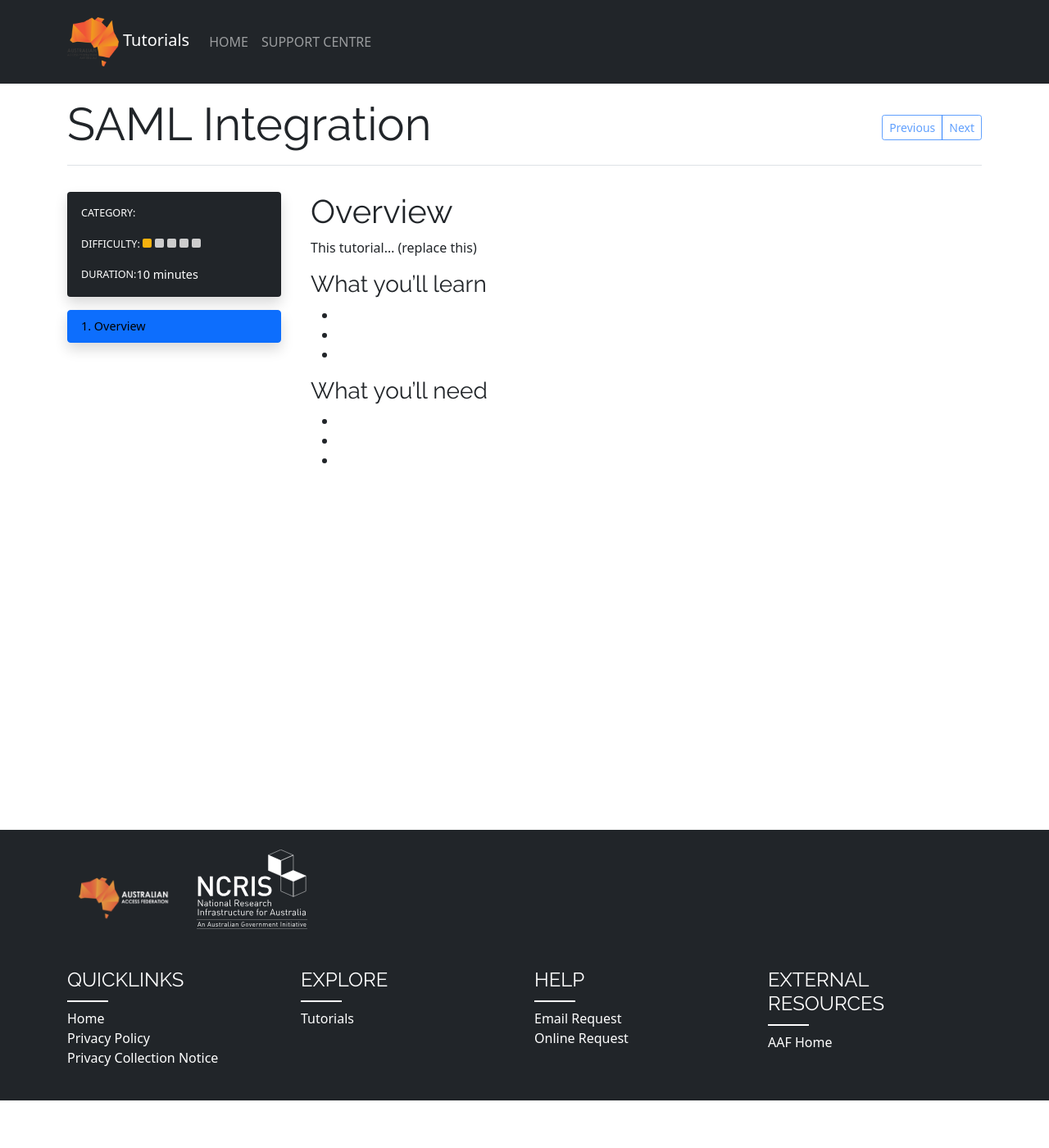
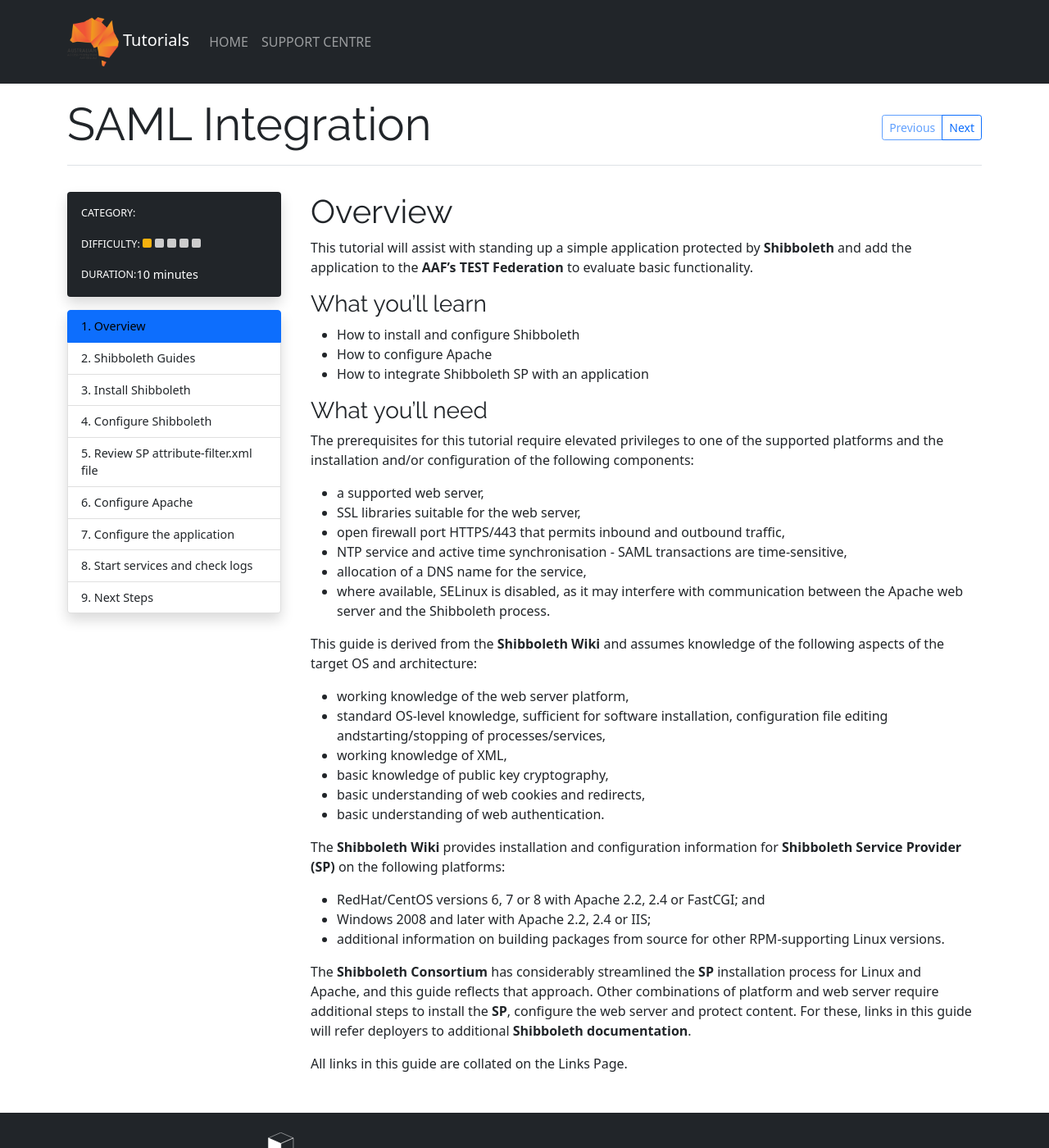
Before and after one commit to ausaccessfed/dev-portal, a Jekyll site: the page built from docs/_saml-integration/01-overview.md, in a window 1280 px wide and 1400 px high. Shown: the whole window at 82% size. Built offline with Jekyll 4.4.1, drawn with Linux system fonts in a browser that asks for light colours.

Commit message:
Add saml tutorial content sections

````diff
--- a/docs/_saml-integration/01-overview.md
+++ b/docs/_saml-integration/01-overview.md
@@ -4,16 +4,49 @@
 duration: 1
 ---
 
-This tutorial... (replace this)
+This tutorial will assist with standing up a simple application protected by **Shibboleth** and add the application
+to the **AAF’s TEST Federation** to evaluate basic functionality.
 
 ### What you'll learn
-
--
--
--
+- How to install and configure Shibboleth
+- How to configure Apache
+- How to integrate Shibboleth SP with an application
 
 ### What you'll need
 
--
--
--
+The prerequisites for this tutorial require elevated privileges to one of the supported platforms and the installation
+and/or configuration of the following components:
+
+- a supported web server,
+- SSL libraries suitable for the web server,
+- open firewall port HTTPS/443 that permits inbound and outbound traffic,
+- NTP service and active time synchronisation - SAML transactions are time-sensitive,
+- allocation of a DNS name for the service,
+- where available, SELinux is disabled, as it may interfere with communication between the Apache web server and
+the Shibboleth process.
+
+This guide is derived from the **Shibboleth Wiki** and assumes knowledge of the following aspects of the target OS and
+architecture:
+
+- working knowledge of the web server platform,
+- standard OS-level knowledge, sufficient for software installation, configuration file editing andstarting/stopping of processes/services,
+- working knowledge of XML,
+- basic knowledge of public key cryptography,
+- basic understanding of web cookies and redirects,
+- basic understanding of web authentication.
+
+The **Shibboleth Wiki** provides installation and configuration information for **Shibboleth Service Provider (SP)** on
+the following platforms:
+
+- RedHat/CentOS versions 6, 7 or 8 with Apache 2.2, 2.4 or FastCGI; and
+- Windows 2008 and later with Apache 2.2, 2.4 or IIS;
+- additional information on building packages from source for other RPM-supporting Linux versions.
+
+
+The **Shibboleth Consortium** has considerably streamlined the **SP** installation process for Linux and Apache, and
+this guide reflects that approach. Other combinations of platform and web server require additional steps to install
+the **SP**, configure the web server and protect content. For these, links in this guide will refer deployers to
+additional **Shibboleth documentation**.
+
+All links in this guide are collated on the Links Page.
+{: .info}
--- /dev/null
+++ b/docs/_saml-integration/02-shibboleth-guides.md
@@ -0,0 +1,18 @@
+---
+title: Shibboleth Guides
+order: 2
+duration: 1
+---
+
+The key to deploying federated services is understanding **Shibboleth** and **SAML**, how the required components
+interact, and details on session cookies and the terminology in use. The following articles serve as an introduction to these topics:
+
+> - [Describes the interaction between **Identity Provider (IdP)** and **SP**](https://wiki.shibboleth.net/confluence/display/CONCEPT/FlowsAndConfig)
+> - [Describes the Application Model](https://wiki.shibboleth.net/confluence/display/SP3/ApplicationModel)
+> - [Describes Application Integration](https://wiki.shibboleth.net/confluence/display/SP3/ApplicationIntegration)
+
+> - Starting point for installation on Linux, Windows and Mac:
+    >     - [System Requirements](https://wiki.shibboleth.net/confluence/display/SP3/SystemRequirements)
+    >     - [Installation](https://wiki.shibboleth.net/confluence/display/SP3/Installation)
+
+> - [SP Configuration elements and components](https://wiki.shibboleth.net/confluence/display/SP3/SPConfig)
--- /dev/null
+++ b/docs/_saml-integration/03-install-shibboleth.md
@@ -0,0 +1,32 @@
+---
+title: Install Shibboleth
+order: 3
+duration: 1
+---
+
+<br>
+
+### Example: A Simple PHP Server installed on Linux
+
+The following is a sequence of steps to protect a service (in this instance, a simple PHP script) by deploying a
+**Shibboleth SP** with Apache running on Linux.
+{: .callout-info}
+
+For supported Linux distributions, the **Shibboleth Consortium** provides a web service which generates the
+appropriate package management configuration file. [Read about this service](https://shibboleth.net/downloads/service-provider/RPMS/).
+
+
+Copy the configuration into a file in the repository directory, on CentOS/RedHat for example, the file can be labelled `/etc/yum.repos.d/shibboleth.repo`
+
+### 1. Install Shibboleth
+
+Install **Shibboleth**, Apache and the SSL libraries for the architecture of the OS: x86_64 or i386, to ensure the installation of the appropriate versions of mod_shib.so and other pluggable modules. This demonstration will use Shibboleth SP 3.1.x, Apache 2.4 and the current SSL libraries, and PHP to demonstrate the protection of a simple application and passing user attributes to the application.
+
+`$> yum install httpd.x86_64 mod_ssl.x86_64 shibboleth.x86_64 PHP.x86_64 -y`
+
+An outline for installing the **Shibboleth SP** on other web platforms is available in the [**Shibboleth Wiki.**](https://wiki.shibboleth.net/confluence/display/SP3/GettingStarted https://wiki.shibboleth.net/confluence/display/SP3/WebServers)
+
+At this point in the deployment process, determine which federation the application will join: **TEST** or
+**PRODUCTION**. This choice influences which metadata distribution service to connect and which **Federation Manager
+(FM)** will process the **SP Registration**.
+{: .callout-info}
--- /dev/null
+++ b/docs/_saml-integration/04-configure-shibboleth.md
@@ -0,0 +1,159 @@
+---
+title: Configure Shibboleth
+order: 4
+duration: 1
+---
+
+For this demonstration, minor updates to the default installation are sufficient to demonstrate functionality.
+However, a deployer should thoroughly review the **Shibboleth SP** documentation and be sufficiently familiar with the
+configurable options and advanced functionality to ensure a secure deployment.
+<br>
+
+#### 1 `<ApplicationDefaults>` Element
+
+To be a **SAML entity**, an **SP** requires a globally unique **entityID**. This value permits **IdPs** to identify
+the **SP** and locate the **SP’s** service end-points in the Federation metadata. Likewise, the SP uses the **IdP’s
+entityID** value to identify and locate the IdP’s service end-points in the Federation metadata. Typically,
+including a service’s **hostname** in the **entityID** value ensures a globally unique value. **Shibboleth** is very
+configurable and can operate in a multi-domain environment. A web server may have several virtual hosts, and an application may span several physical hosts, all protected by one or more instances of Shibboleth.
+
+**Choose wisely!** Once registered and in-use, any change to an **entityID** value disrupts a web service’s
+availability and breaks the targeted/persistent ID generation, so any changes are discouraged.
+{: .info }
+
+For Linux, edit the configuration file **/etc/shibboleth/shibboleth2.xml**, and for Windows locate the shibboleth2.xml
+file within the installation directory. Locate the **ApplicationDefaults** element. Update the default value for
+**entityID**, updating the placeholder value **“https://sp.example.org/shibboleth”**.
+
+The **REMOTE_USER** setting is an environment variable which enables Shibboleth to pass the **“authenticated username”** to an application. The default values are sufficient for this demonstration, however deployers should
+only include those attributes which are the primary identifiers in the web application. **Shibboleth** is, to some
+extent, unique among SSO tools because it does not require that **REMOTE_USER** contains a value, even if a user has
+authenticated. Details on the configurable options within the **`<ApplicationDefaults>`** element are available here:
+
+> - [ApplicationDefaults](https://wiki.shibboleth.net/confluence/display/SP3/ApplicationDefaults)
+>
+> - [AttributeAccess](https://wiki.shibboleth.net/confluence/display/SP3/AttributeAccess)
+
+#### 2 `<Sessions>` Element
+
+The **`<Sessions>`** and its child **`<Handler>`** elements control SSO and provide core SAML functionality. Update the
+**`<Sessions>`** element settings with the following values.
+
+```xml
+<Sessions lifetime="28800" timeout="3600" relayState="cookie"
+     checkAddress="true" handlerSSL="true" cookieProps="https"
+     redirectLimit="none">
+```
+
+Enabling these items contributes to the overall security of the web application, though the **checkAddress** setting
+will be a source of errors in a NAT or proxy environment. Replacing checkAddress with **consistentAddress** may reduce
+those issues, however, the best approach is to avoid combining a NAT or a proxy service with a web application
+protected by a Shibboleth **SP**. [Read details on the **`<Sessions>`** element configurable options](https://wiki.shibboleth.net/confluence/display/SP3/Sessions).
+
+#### 3 `<StorageService>` Element
+
+The `<StorageService>` element configures the component used for persistent storage of information by the shibd
+daemon across requests, and in some cases, restart of the software. Update the `<StorageService>` with the following
+values.
+
+```xml
+    <StorageService type="Memory" id="memory" />
+    <ReplayCache StorageService="memory" />
+    <ArtifactMap StorageService="memory" />
+```
+
+[Read the details on the **`<StorageService>`** element configurable options](https://shibboleth.atlassian.net/wiki/spaces/SP3/pages/2065334626/StorageService).
+
+#### 4 `<SSO>` Element
+
+The **`<SSO>`** element enables and configures single sign-on and sets the choice of authentication protocols. The
+**entityID** configuration item sets the default **IdP** for user authentication. In a Federation, the use of the
+settings **discoveryProtocol** and **discoveryURL** provide access to a discovery service which offers a list of all
+the participating **IdPs**.
+
+To configure the service to use the Federation, remove the entityID setting and value pair:
+>   `entityID="https://idp.example.org/idp/shibboleth"`
+
+Update the **discoveryURL** configuration value so the **`<SSO>`** element has the following contents:
+
+```xml
+<SSO
+  discoveryProtocol="SAMLDS"
+  discoveryURL="https://ds.test.aaf.edu.au/discovery/DS">
+    SAML2
+</SSO>
+```
+
+When connecting the service to the **PRODUCTION** Federation, use the following value instead:
+>   `discoveryURL="https://ds.aaf.edu.au/discovery/DS"`
+
+[Read the details on the **`<SSO>`** element configurable options](https://wiki.shibboleth.net/confluence/display/SP3/SSO).
+
+#### 5 `<MetadataProvider>` Element
+
+The **`<MetadataProvider>`** element provides the core functionality which establishes the trust relationships with
+subscriber **IdPs**. Without metadata, **SPs** and **IdPs** will not be able to participate in the Federation, nor interact
+via the user browser agent.
+
+The **AAF** collects the subscriber **IdP** and **SP** metadata and publishes aggregate metadata for **IdPs** and
+**SPs** to consume. The **AAF** signs both metadata documents with a common certificate and the metadata is
+periodically refreshed with a validity window. Without the aggregated metadata, each **SP** would need to independently obtain **IdP** metadata from each organisation with an IdP service to enable that organisation’s users
+access to the web application protected by the **SP**.
+
+The aggregated metadata differs to the information available from the **discovery service URL**. For an **SP**,
+having an **IdP’s** metadata will provide access to users of the **IdP** as long as the **IdP** has a copy of the
+**SP's** metadata, even if the **IdP** is not listed by the discovery service. The reverse is not possible.
+
+Locate the **`<MetadataProvider>`** elements and identify, via the comments and type of equal to **“XML”**, the
+element which controls the “remote supply of **"signed metadata"** which also caches a copy locally. To enable this
+element, remove the enclosing comment delimiters `<!--` and `-->`.
+
+Since this demonstration service will be available to the **TEST Federation**, replace the URL value with the **TEST
+Federation** metadata source URL:
+
+[https://md.test.aaf.edu.au/aaf-test-metadata.xml](https://md.test.aaf.edu.au/aaf-test-metadata.xml).
+
+If a service is production-ready, use the **PRODUCTION Federation** metadata source URL:
+
+[https://md.aaf.edu.au/aaf-test-metadata.xml](https://md.aaf.edu.au/aaf-test-metadata.xml).
+
+Replace the certificate setting value with the following string aaf-metadata-certificate.pem, and download the AAF signing certificate with the following command:
+
+    $> curl https://md.aaf.edu.au/aaf-metadata-certificate.pem --output /etc/shibboleth/aaf-metadata-certificate.pem
+
+**PRODUCTION** and **TEST** Metadata are signed by the same certificate.
+
+The **`<MetadataProvider>`** element should now have the same content as the following fragment:
+
+```xml
+<MetadataProvider type="XML" validate="true"
+  url="https://md.test.aaf.edu.au/aaf-test-metadata.xml"
+  backingFilePath="federation-metadata.xml" maxRefreshDelay="7200">
+    <MetadataFilter type="RequireValidUntil" maxValidityInterval="2419200"/>
+    <MetadataFilter type="Signature" certificate="aaf-metadata-certificate.pem" verifyBackup="false"/>
+    <DiscoveryFilter type="Blacklist" matcher="EntityAttributes" trimTags="true"
+  attributeName="http://macedir.org/entity-category"
+  attributeNameFormat="urn:oasis:names:tc:SAML:3.0:attrname-format:uri"
+  attributeValue="http://refeds.org/category/hide-from-discovery" />
+</MetadataProvider>
+```
+
+Though a standard Shibboleth **SP** install creates two certificate pairs, one for signing and one for encryption,
+the **AAF Service Provider Registration Form** only requests one public key certificate.
+
+For a deployer, the choices available are to:
+
+1. add the other public key certificate to the FM once access is granted, or
+2. use the same key pairs for both functions within the SP configuration.
+
+
+Pick an option and copy the public certificate for later use during the registration process.
+
+Keep the private keys secure!
+{: .callout-warning}
+
+Details on the **`<MetadataProvider>`** elements configurable options are available here:
+
+- [MetadataProvider](https://wiki.shibboleth.net/confluence/display/SP3/MetadataProvider)
+
+- [XMLMetadataProvider](https://wiki.shibboleth.net/confluence/display/SP3/XMLMetadataProvider)
--- /dev/null
+++ b/docs/_saml-integration/05-review-file.md
@@ -0,0 +1,13 @@
+---
+title: Review SP attribute-filter.xml file
+order: 5
+duration: 1
+---
+
+For this demonstration, the uncommented default attributes are sufficient. A deployer selects those attributes a web
+application receives and configures the SP accordingly by updating the attribute-map.xml file. The attribute-map.xml
+configuration file maps incoming attribute names or formats into local or header variable names and determines the
+data the **SP** consumes from the **IdPs**.
+
+The deployer will also need to register those attributes in FM. Details on the **attribute filter** configurable
+options are available here: [XMLAttributeExtractor](https://wiki.shibboleth.net/confluence/display/SP3/XMLAttributeExtractor).
--- /dev/null
+++ b/docs/_saml-integration/06-configure-apache.md
@@ -0,0 +1,42 @@
+---
+title: Configure Apache
+order: 6
+duration: 1
+---
+
+The default Apache installation creates a self-signed certificate which is sufficient for this demonstration. A
+production-ready deployment requires a CA-issued SSL certificate and a review of the Apache configuration files for
+suitability. This review should include enabling **UseCanonicalName** and setting a value for **ServerName**.
+
+For this demonstration these can be set in Apache’s **conf.d/ssl.conf** file within the **`<VirtualHost _default_:443>`**
+directive.
+
+To ensure that users are always accessing the server via **HTTPS**, either disable port 80 or configure a redirect from
+port 80/HTTP to 443/HTTPS. Adding the following virtual host element to Apache’s **conf.d/shib.conf** file is a simple
+means of achieving the redirect, replacing the string **sp-example.uni.edu.au** with the DNS name of the host. The
+**shib.conf** file also contains the default **`<Location>`** directive which protects the secure directory with
+Shibboleth.
+
+    <VirtualHost *:80>
+        ServerName sp-example.uni.edu.au:80
+        RedirectMatch 301 (.*) https://sp-example.uni.edu.au$1
+    </VirtualHost>
+
+> Details on the configuration options for Apache are available here:
+>
+>  - [https://httpd.apache.org/docs/2.4/](https://httpd.apache.org/docs/2.4/)
+>
+>  - [https://httpd.apache.org/docs/current/sections.html](https://httpd.apache.org/docs/current/sections.html)
+>
+>  - [https://wiki.shibboleth.net/confluence/display/SP3/Apache](https://wiki.shibboleth.net/confluence/display/SP3/Apache)
+>
+>  - [https://wiki.shibboleth.net/confluence/display/SP3/WebServers](https://wiki.shibboleth.net/confluence/display/SP3/WebServers)
+>
+>  - [https://wiki.shibboleth.net/confluence/display/SP3/Clustering](https://wiki.shibboleth.net/confluence/display/SP3/Clustering)
+>
+>  - [https://wiki.shibboleth.net/confluence/display/SP3/OneOrMany](https://wiki.shibboleth.net/confluence/display/SP3/OneOrMany)
+
+
+> Details on the configuration options for IIS are available here:
+>
+> - [https://wiki.shibboleth.net/confluence/display/SP3/IIS](https://wiki.shibboleth.net/confluence/display/SP3/IIS)
--- /dev/null
+++ b/docs/_saml-integration/07-configure-application.md
@@ -0,0 +1,17 @@
+---
+title: Configure the application
+order: 7
+duration: 1
+---
+
+The Shibboleth installation will create the **secure** directory in Apache’s **DocumentRoot** directory and protect
+that directory with a **`<Location>`** directive in the **conf.d/shib.conf** file. Create a PHP file in the **secure** directory
+and add the following PHP script to the file. This script is the Shibboleth protected application for this demonstration. The PHP script is not accessible without authentication and reports the Apache’s environment, including the attributes received by Shibboleth from the user agent.
+
+
+    <?php echo date("h:i A, l jS \of F, Y.") ?> <br/>
+    <?php echo $_SERVER['eppn']; ?> <br/>
+    <?php echo $_SERVER['affiliation']; ?> <br/>
+    <?php echo $_SERVER['persistent-id']; ?> <hr/>
+    <?php foreach ($_SERVER as $key => $value) {
+       print $key."=>".$value."<br>";} ?> <br/>
--- /dev/null
+++ b/docs/_saml-integration/08-start-services-check-logs.md
@@ -0,0 +1,25 @@
+---
+title: Start services and check logs
+order: 8
+duration: 1
+---
+
+Using the system tools, start or restart the Apache and Shibboleth services. For Linux these are: httpd and shibd.
+
+The shibd service creates its own logs in **/var/log/shibboleth**. These are the most important logs for debugging
+anything regarding the **SP** and most problems manifest here rather than in the web server logs.
+
+> [Read details on the available configurable options](https://wiki.shibboleth.net/confluence/display/SP3/Logging).
+
+To check the services are active, use the following command to retrieve the Shibboleth service status from the host’s console.
+
+    `$> curl https://localhost/Shibboleth.sso/Status --insecure`
+
+If the Shibboleth and Apache services start correctly, the web server will respond with a Status Handler report
+containing the current time (GMT) and the operational status of the **SP** instance. The `<Status Handler>` is only
+accessible from a remote client by updating the **shibboleth2.xml** file and adding the client IP address to the
+**ACL** parameter within the **`<Handler type=”Status”>`** located within the <Sessions> element. The ACL is
+restrictive by default since the SP can reveal sensitive information about the host and software
+versions in use.
+
+> [Read details on the available configurable options](https://shibboleth.atlassian.net/wiki/spaces/SP3/pages/2065334870/Status+Handler)
--- a/docs/assets/css/styles.scss
+++ b/docs/assets/css/styles.scss
@@ -3,9 +3,9 @@
 @import "main";
 @import 'external/font-awesome';
 @import "bootstrap-callouts";
-//@import "prism.css";
+@import "prism.css";
 //@import "prism-dark.css";
 //@import "prism-twighlight.css";
 //@import "prism-okaida.css";
-@import "prism-tommorow-night.css";
+//@import "prism-tommorow-night.css";
 //@import "prism-funky.css";
````
Also changed, not shown: docs/_saml-integration/09-next-steps.md (added, +13 -0 lines).
